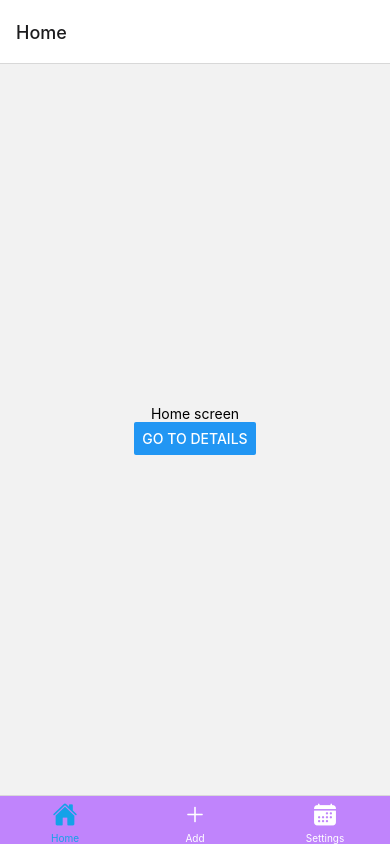
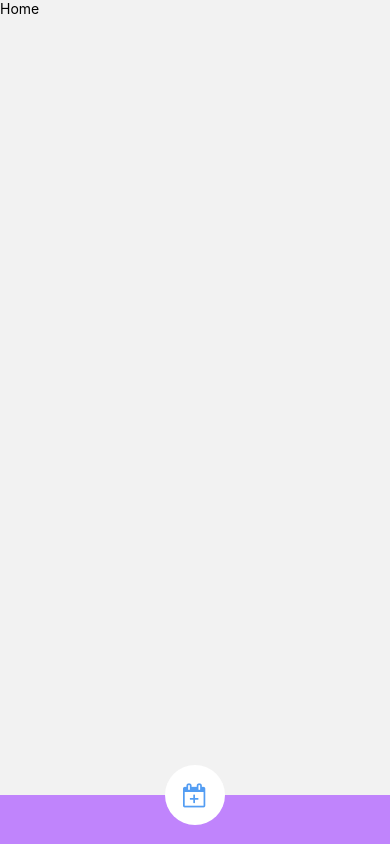
Before and after one commit to CarineArantes/123Agendei, a React Native app: screen / in a window 390 px wide. Built offline with nearby package versions, Linux system fonts and the light colour scheme.

Commit message:
new Tab Navigator

```diff
--- a/App.tsx
+++ b/App.tsx
@@ -1,107 +1,8 @@
-import * as React from 'react';
-import { Button, Text, View } from 'react-native';
-import { NavigationContainer } from '@react-navigation/native';
-import { createNativeStackNavigator } from '@react-navigation/native-stack';
-import { createBottomTabNavigator } from '@react-navigation/bottom-tabs';
-import Icon from 'react-native-vector-icons/Ionicons';
-
-
-function DetailsScreen() {
-  return (
-    <View style={{ flex: 1, justifyContent: 'center', alignItems: 'center' }}>
-      <Text>Details!</Text>
-    </View>
-  );
-}
-
-function HomeScreen({ navigation }: { navigation: any }) {
-  return (
-    <View style={{ flex: 1, justifyContent: 'center', alignItems: 'center' }}>
-      <Text>Home screen</Text>
-      <Button
-        title="Go to Details"
-        onPress={() => navigation.navigate('Details')}
-      />
-    </View>
-  );
-}
-
-function SettingsScreen({ navigation }: { navigation: any }) {
-  return (
-    <View style={{ flex: 1, justifyContent: 'center', alignItems: 'center' }}>
-      <Text>Settings screen</Text>
-      <Button
-        title="Go to Details"
-        onPress={() => navigation.navigate('Details')}
-      />
-    </View>
-  );
-}
-
-const HomeStack = createNativeStackNavigator();
-
-function HomeStackScreen() {
-  return (
-    <HomeStack.Navigator>
-      <HomeStack.Screen name="Home" component={HomeScreen} />
-      <HomeStack.Screen name="Details" component={DetailsScreen} />
-    </HomeStack.Navigator>
-  );
-}
-
-const SettingsStack = createNativeStackNavigator();
-
-function SettingsStackScreen() {
-  return (
-    <SettingsStack.Navigator>
-      <SettingsStack.Screen name="Settings" component={SettingsScreen} />
-      <SettingsStack.Screen name="Details" component={DetailsScreen} />
-    </SettingsStack.Navigator>
-  );
-}
-
-const Tab = createBottomTabNavigator();
+import React from 'react';
+import { AppNavigator } from './src/navigator';
 
 export default function App() {
   return (
-    <NavigationContainer>
-      <Tab.Navigator
-      screenOptions={{
-        headerShown: false,
-        tabBarActiveTintColor: '#14a2e8',
-        tabBarInactiveTintColor: '#ffffff',
-        tabBarStyle: {
-          backgroundColor: '#C084FC',
-        }
-      }}>
-        <Tab.Screen
-          name="Home"
-          component={HomeStackScreen}
-          options={{
-            tabBarIcon: ({ color, size }) => (
-              <Icon name="home" color={color} size={size} />
-            ),
-          }}
-        />
-        <Tab.Screen
-          name="Add"
-          component={HomeStackScreen}
-          options={{
-            tabBarIcon: ({ color, size }) => (
-              <Icon name="add" color={color} size={size} />
-            ),
-          }}
-        />
-        <Tab.Screen
-          name="Settings"
-          component={SettingsStackScreen}
-          options={{
-            tabBarIcon: ({ color, size }) => (
-              <Icon name="calendar" color={color} size={size} />
-            ),
-          }}
-        />
-      </Tab.Navigator>
-    </NavigationContainer>
+    <AppNavigator />
   );
 }
--- a/package.json
+++ b/package.json
@@ -3,7 +3,7 @@
   "version": "0.0.1",
   "main": "expo/AppEntry.js",
   "scripts": {
-    "start": "expo start --tunnel",
+    "start": "expo start",
     "android": "expo start --android",
     "ios": "expo start --ios",
     "web": "expo start --web"
--- /dev/null
+++ b/src/components/Modal/index.tsx
@@ -0,0 +1,50 @@
+import * as ReactNative from 'react-native';
+import * as T from './types';
+import AntDesign from '@expo/vector-icons/AntDesign';
+
+export function Modal(props: T.ModalProps) {
+    const {
+        visible,
+        transparent,
+        animationType = 'slide',
+        onRequestClose,
+        children
+    } = props;
+    return (
+        <ReactNative.Modal
+            visible={visible}
+            transparent={transparent}
+            animationType={animationType}
+            onRequestClose={onRequestClose}
+        >
+            <ReactNative.View style={styles.container}>
+                <ReactNative.View style={styles.close}>
+                    <AntDesign
+                        name="close"
+                        size={24}
+                        onPress={onRequestClose}
+                    />
+                </ReactNative.View>
+                <ReactNative.View style={styles.content}>
+                    {children}
+                </ReactNative.View>
+            </ReactNative.View>
+        </ReactNative.Modal>
+    )
+}
+const styles = ReactNative.StyleSheet.create({
+    container: {
+        flex: 1,
+        backgroundColor: 'rgba(173, 165, 165, 0.5)',
+    },
+    close:{
+        backgroundColor: 'red',
+        alignItems: 'flex-start',
+        justifyContent: 'center',
+        marginTop: 40,
+    },
+    content: {
+        flex: 1,
+        backgroundColor: 'blue',
+    }
+});
--- /dev/null
+++ b/src/components/Modal/types.ts
@@ -0,0 +1,9 @@
+import React from 'react';
+
+export type ModalProps = {
+    visible: boolean;
+    transparent: boolean;
+    animationType: 'none' | 'slide' | 'fade' | undefined;
+    onRequestClose: () => void;
+    children?: React.ReactNode;
+}
--- /dev/null
+++ b/src/components/index.ts
@@ -0,0 +1 @@
+export * from './Modal';
--- /dev/null
+++ b/src/navigator/index.tsx
@@ -0,0 +1,11 @@
+import { NavigationContainer } from '@react-navigation/native';
+import { Tabs } from './tabs';
+
+export function AppNavigator() {
+
+  return (
+    <NavigationContainer>
+      <Tabs />
+    </NavigationContainer>
+  );
+}
--- /dev/null
+++ b/src/navigator/tabs.tsx
@@ -0,0 +1,82 @@
+import React, { useState } from 'react';
+import { View, StyleSheet, TouchableOpacity } from 'react-native';
+import { Modal } from '../components';
+import { createBottomTabNavigator } from '@react-navigation/bottom-tabs';
+import * as Screens from '../screens';
+import FontAwesome from '@expo/vector-icons/FontAwesome';
+
+enum ScreensKeys {
+  Home = 'Atendimentos',
+  Create = 'Criar Atendimento',
+}
+
+const TabComponent = createBottomTabNavigator();
+
+export function Tabs() {
+
+  const [isModalVisible, setModalVisible] = useState(false);
+
+  const openModal = () => setModalVisible(true);
+  const closeModal = () => setModalVisible(false);
+
+  return (
+    <>
+      <TabComponent.Navigator
+        initialRouteName={ScreensKeys.Home} // Definindo Home como rota inicial
+        screenOptions={{
+          headerShown: false,
+          tabBarStyle: {
+            backgroundColor: '#C084FC',
+            borderTopWidth: 0,
+            elevation: 0,
+            alignItems: 'center',
+          }
+        }}
+      >
+        <TabComponent.Screen
+          name={ScreensKeys.Home}
+          component={Screens.Home}
+          options={{
+            tabBarButton: () => null, // Oculta a aba da Home
+          }}
+        />
+        <TabComponent.Screen
+          name={ScreensKeys.Create}
+          component={View} // Componente vazio
+          options={{
+            tabBarButton: (props) => (
+              // Abre o modal quando clicar na aba
+              <TouchableOpacity
+                {...props}
+                onPress={openModal}
+                style={styles.TabCreateCustomerService}
+              >
+                <FontAwesome name="calendar-plus-o" size={24} color="#539DF3" />
+              </TouchableOpacity>
+            )
+          }}
+        />
+      </TabComponent.Navigator>
+      <Modal
+        visible={isModalVisible}
+        transparent={false}
+        animationType="slide"
+        onRequestClose={closeModal}
+      >
+        <Screens.CreateCustomerService />
+      </Modal>
+    </>
+  )
+};
+
+const styles = StyleSheet.create({
+  TabCreateCustomerService: {
+    top: -30,
+    width: 60,
+    height: 60,
+    alignItems: 'center',
+    justifyContent: 'center',
+    borderRadius: 50,
+    backgroundColor: '#ffffff',
+  }
+})
--- /dev/null
+++ b/src/screens/CreateCustomerService/index.tsx
@@ -0,0 +1,17 @@
+import { StyleSheet, Text, View } from 'react-native';
+
+export function CreateCustomerService() {
+  return (
+    <View style={styles.container}>
+      <Text>Modal screen</Text>
+    </View>
+  );
+}
+
+const styles = StyleSheet.create({
+  container: {
+    flex: 1,
+    alignItems: 'center',
+    justifyContent: 'center',
+  },
+});
--- /dev/null
+++ b/src/screens/Home/index.tsx
@@ -0,0 +1,11 @@
+import { View, Text } from 'react-native';
+
+export function Home() {
+
+
+    return (
+        <View>
+            <Text>Home</Text>
+        </View>
+    )
+}
--- /dev/null
+++ b/src/screens/index.ts
@@ -0,0 +1,2 @@
+export * from './Home'
+export * from './CreateCustomerService'
```
